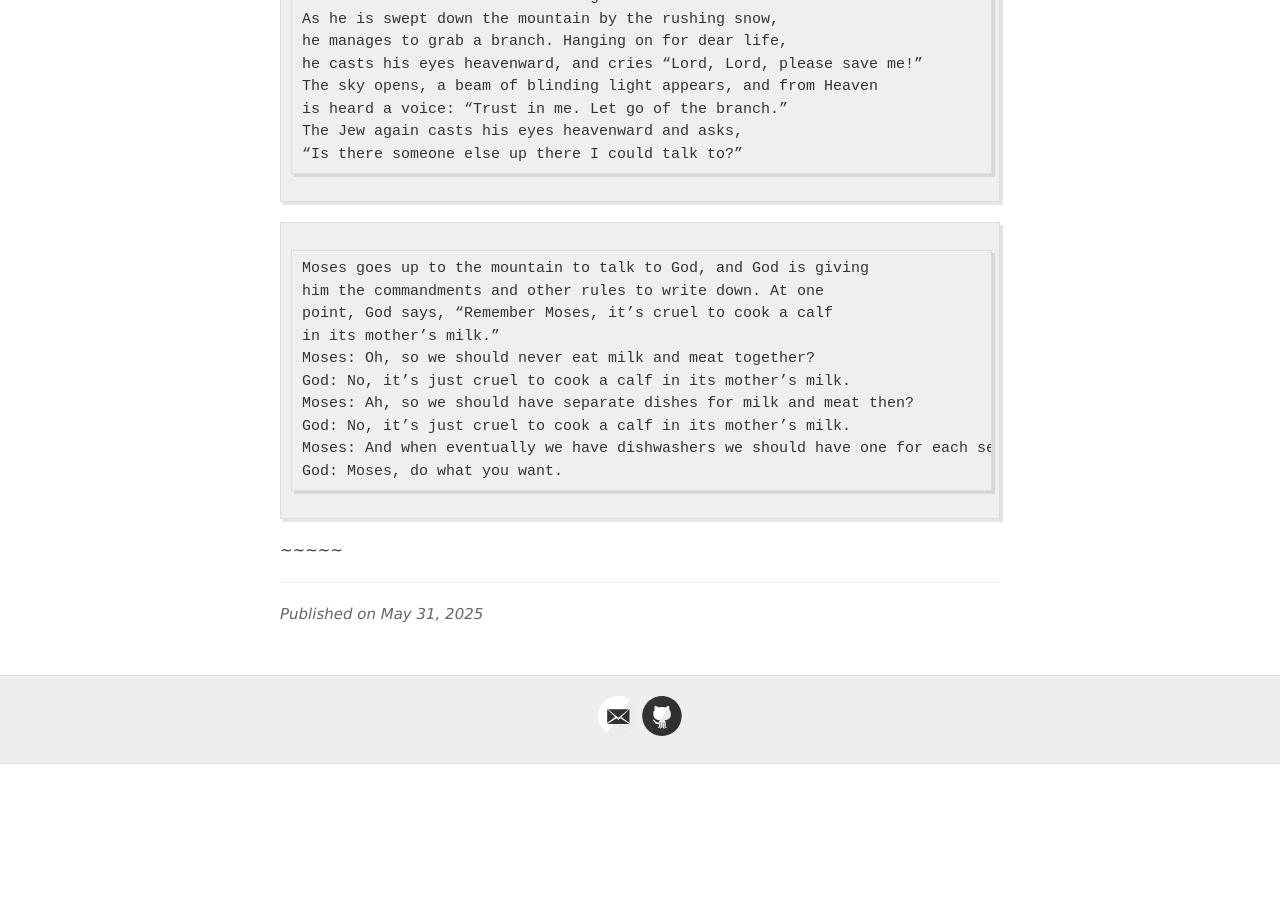
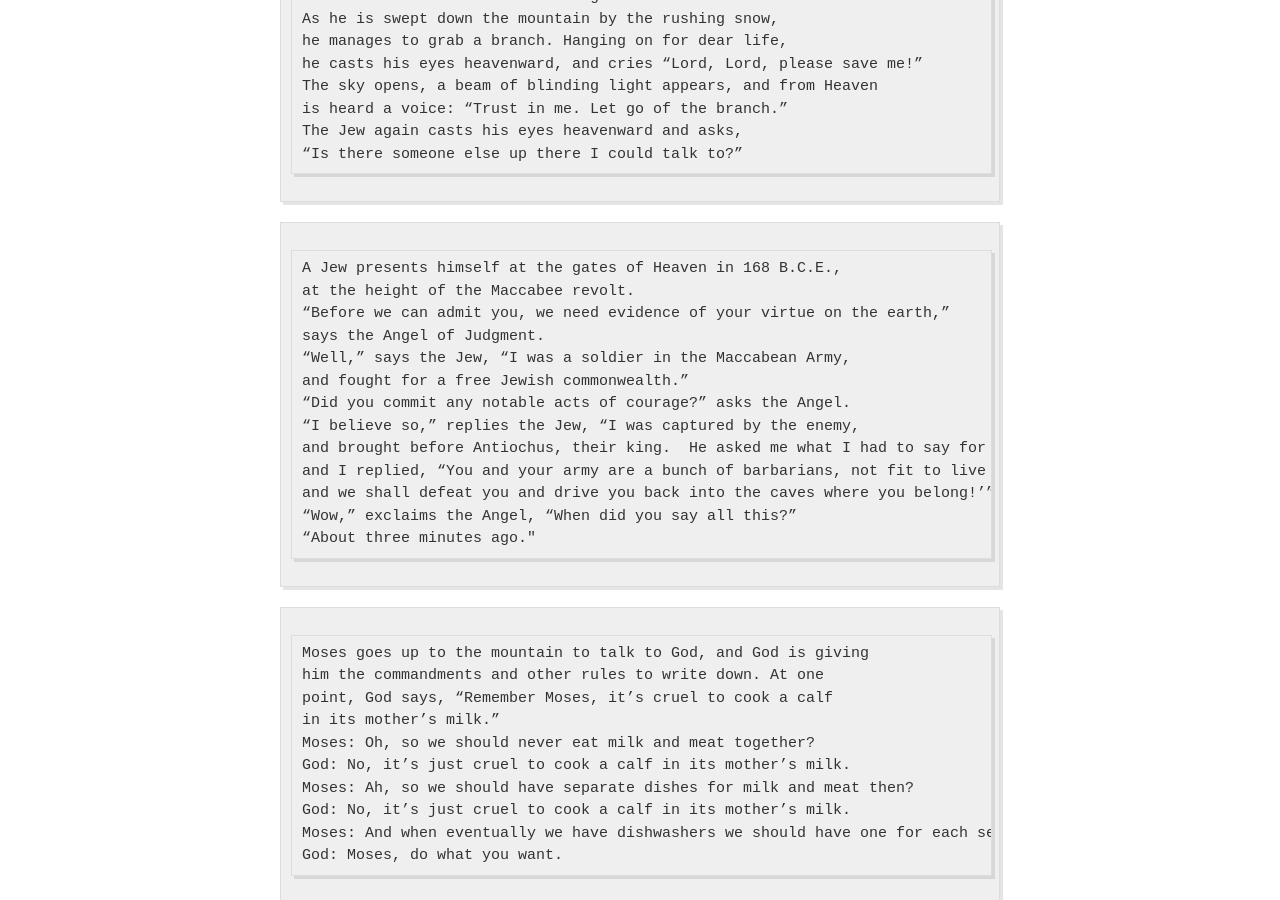
Before and after one commit to jvmallow/jvmallow.github.io, a Jekyll site: the page built from _posts/2025-05-31-Jewish_Humor.md, in a window 1280 px wide and 900 px high, scrolled down 7919 px. Built offline with Jekyll 4.4.1, drawn with Linux system fonts in a browser that asks for light colours; a script that is not in the unit is left out; before the commit the page ends 8683 px from its top, so only the background shows below that.

Commit message:
Update 2025-05-31-Jewish_Humor.md

```diff
--- a/_posts/2025-05-31-Jewish_Humor.md
+++ b/_posts/2025-05-31-Jewish_Humor.md
@@ -310,6 +310,23 @@ is heard a voice: “Trust in me. Let go of the branch.”
 The Jew again casts his eyes heavenward and asks,
 “Is there someone else up there I could talk to?”
 ~~~~~
+
+~~~~~
+A Jew presents himself at the gates of Heaven in 168 B.C.E.,
+at the height of the Maccabee revolt.
+“Before we can admit you, we need evidence of your virtue on the earth,”
+says the Angel of Judgment.
+“Well,” says the Jew, “I was a soldier in the Maccabean Army,
+and fought for a free Jewish commonwealth.”
+“Did you commit any notable acts of courage?” asks the Angel.
+“I believe so,” replies the Jew, “I was captured by the enemy,
+and brought before Antiochus, their king.  He asked me what I had to say for myself,
+and I replied, “You and your army are a bunch of barbarians, not fit to live with pigs,
+and we shall defeat you and drive you back into the caves where you belong!’”
+“Wow,” exclaims the Angel, “When did you say all this?”
+“About three minutes ago."
+~~~~~
+
 ~~~~~
 Moses goes up to the mountain to talk to God, and God is giving
 him the commandments and other rules to write down. At one
@@ -322,4 +339,5 @@ God: No, it’s just cruel to cook a calf in its mother’s milk.
 Moses: And when eventually we have dishwashers we should have one for each set of plates?
 God: Moses, do what you want.
 ~~~~~
+
 ~~~~~
```
